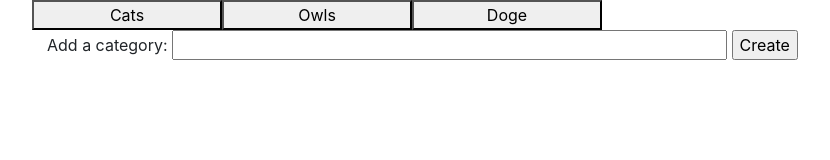
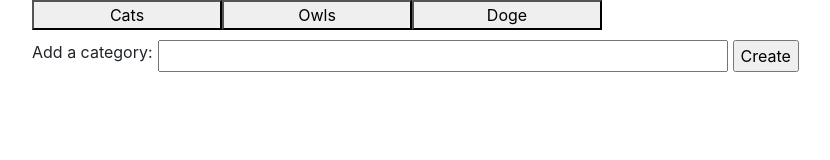
Before and after one commit to MPPennella/GiphyGrabber, a plain HTML site: page index.html in a window 1280 px wide. Shown: the whole page, without its empty margins (38-868 px from the left). Drawn offline with nearby package versions, Linux system fonts and the light colour scheme.

Commit message:
Adjusted margins around input form

```diff
--- a/assets/css/style.css
+++ b/assets/css/style.css
@@ -0,0 +1,7 @@
+form {
+    margin: 10px 0;
+}
+
+input {
+    margin-left: 5px;
+}
--- a/index.html
+++ b/index.html
@@ -8,12 +8,13 @@
 
     <!-- Bootstrap CSS -->
     <link rel="stylesheet" href="https://stackpath.bootstrapcdn.com/bootstrap/4.1.2/css/bootstrap.min.css" integrity="sha384-Smlep5jCw/wG7hdkwQ/Z5nLIefveQRIY9nfy6xoR1uRYBtpZgI6339F5dgvm/e9B" crossorigin="anonymous">
+    <link rel="stylesheet" href="assets/css/style.css">
   </head>
   <body>
     <div class="container">
       <div id="buttonArea" class="row"></div>
 
-      <form>
+      <form class="row">
           <label for="input">Add a category:</label>
           <input type="text" id="input" class="w-50">
           <input id="add-topic" type="submit" value="Create">
```
